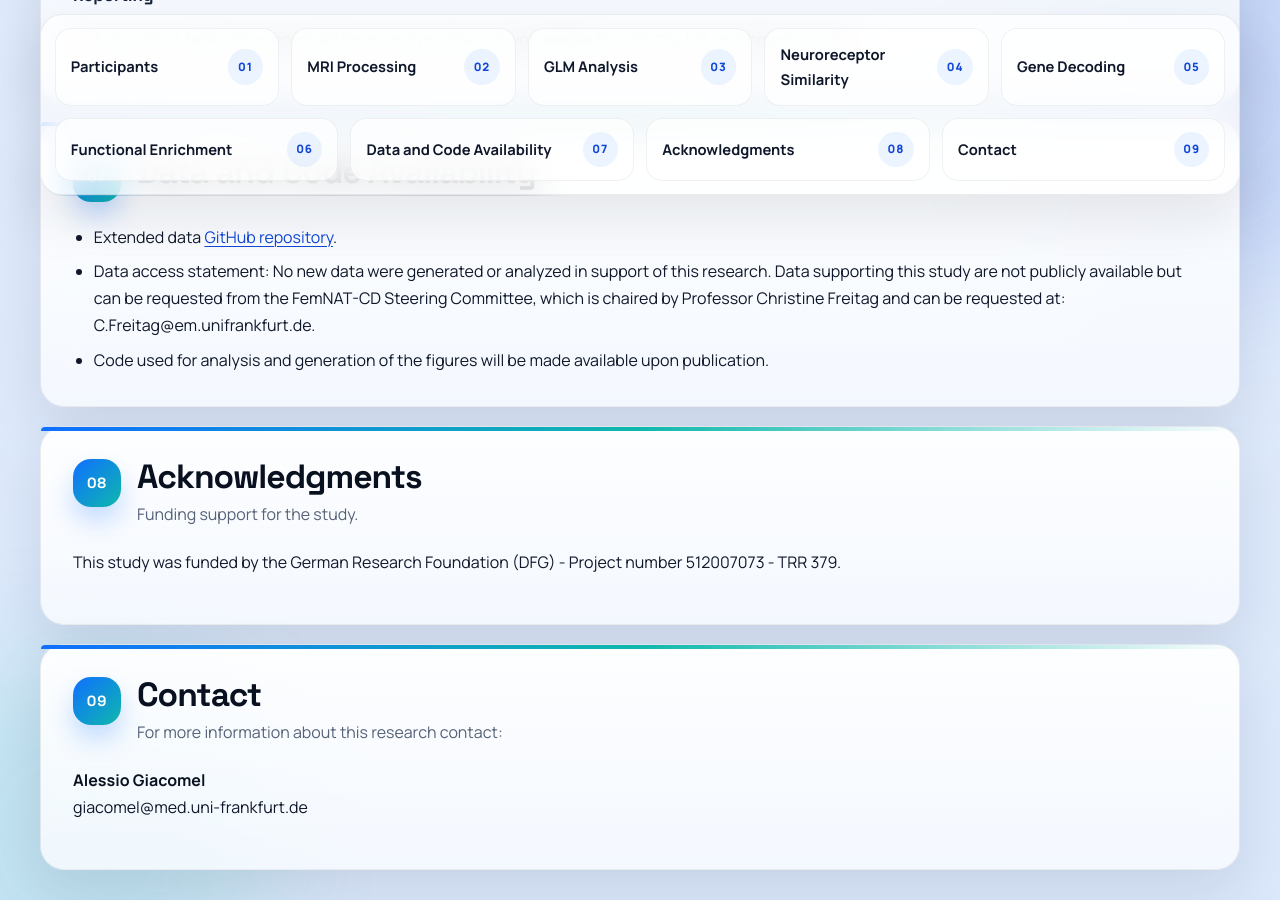
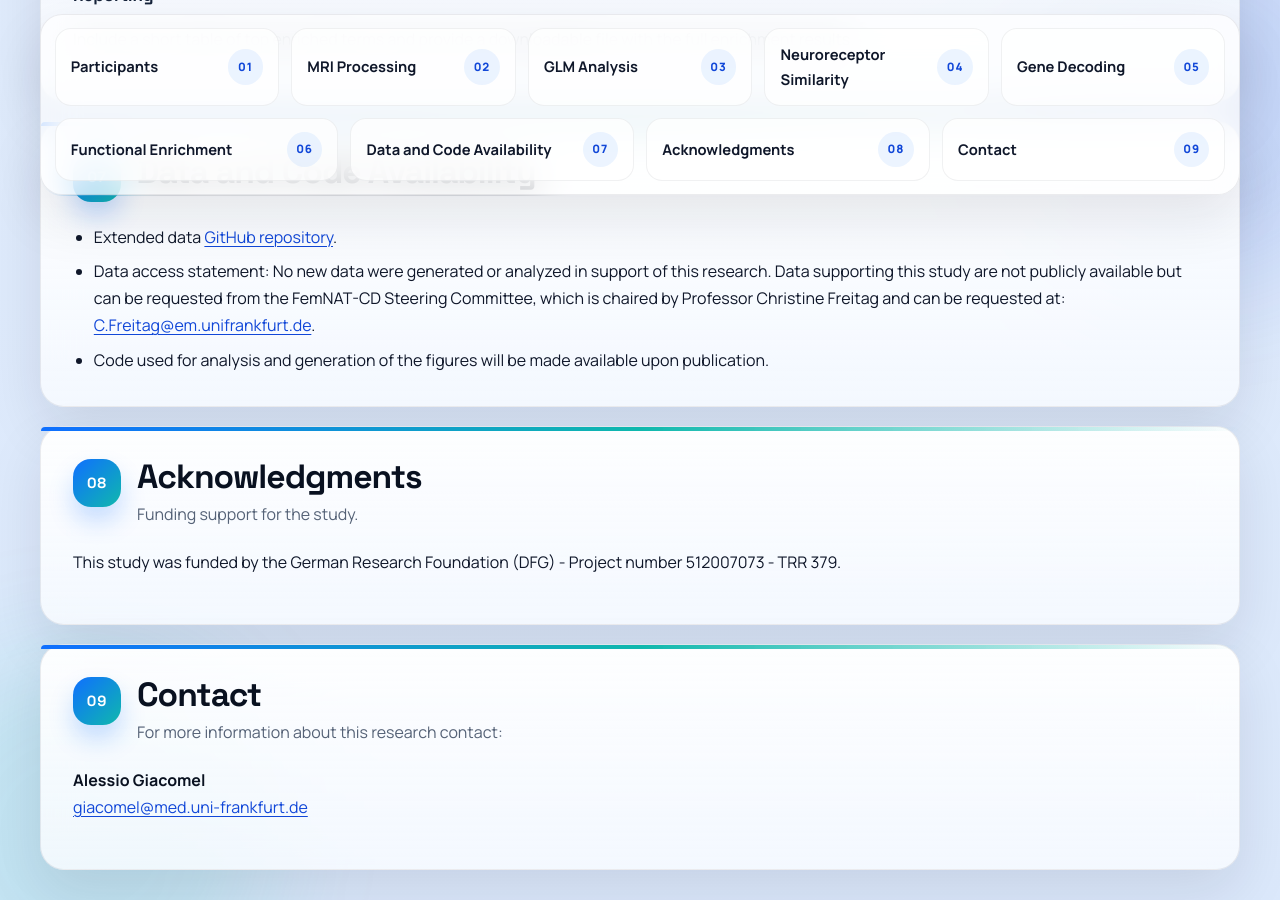
Before and after one commit to alegiac95/Aggression_ohbm26_supplementary, a Jekyll site: the page built from index.md, in a window 1280 px wide and 900 px high, scrolled down 5646 px. Built offline with Jekyll 4.4.1, drawn with Linux system fonts in a browser that asks for light colours; part of the change alters nothing that is shown; some of the changed text lies outside the part shown.

Commit message:
add links

```diff
--- a/index.md
+++ b/index.md
@@ -133,7 +133,9 @@ $$
 \end{aligned}
 $$
 
-Aggression measures were derived from the Reactive-Proactive Aggression Questionnaire (RPQ). Site was included to account for systematic differences in data acquisition across imaging centers, and CT<sub>0</sub> was included to control for overall individual differences in cortical thickness. To account for multiple comparisons across vertices, statistical maps were thresholded using random-field-theory-based cluster analysis for nonisotropic images, with a two-tailed cluster-level significance threshold of p<sub>clust</sub> &lt; 0.05.
+Aggression measures were derived from the Reactive-Proactive Aggression Questionnaire (RPQ). Site was included to account for systematic differences in data acquisition across imaging centers, and CT<sub>0</sub> was included to control for overall individual differences in cortical thickness. To account for multiple comparisons across vertices, statistical maps were thresholded using random-field-theory-based cluster analysis for nonisotropic images, with a two-tailed cluster-level significance threshold of p<sub>clust</sub> &lt; 0.05. All analyses were performed with the [Brainstat package](https://brainstat.readthedocs.io/en/master/) in Python.
+
+
 
 </section>
 
@@ -230,7 +232,7 @@ Include a short table of top enriched terms and provide a downloadable file with
   </div>
 
 - Extended data [GitHub repository](https://github.com/alegiac95/Aggression_ohbm26_supplementary).
-- Data access statement: No new data were generated or analyzed in support of this research. Data supporting this study are not publicly available but can be requested from the FemNAT-CD Steering Committee, which is chaired by Professor Christine Freitag and can be requested at: C.Freitag@em.unifrankfurt.de.
+- Data access statement: No new data were generated or analyzed in support of this research. Data supporting this study are not publicly available but can be requested from the FemNAT-CD Steering Committee, which is chaired by Professor Christine Freitag and can be requested at: [C.Freitag@em.unifrankfurt.de](mailto:C.Freitag@em.unifrankfurt.de).
 - Code used for analysis and generation of the figures will be made available upon publication.
 </section>
 
@@ -256,5 +258,5 @@ This study was funded by the German Research Foundation (DFG) - Project number 5
   </div>
 
 **Alessio Giacomel**
-giacomel@med.uni-frankfurt.de
+[giacomel@med.uni-frankfurt.de](mailto:giacomel@med.uni-frankfurt.de)
 </section>
```
